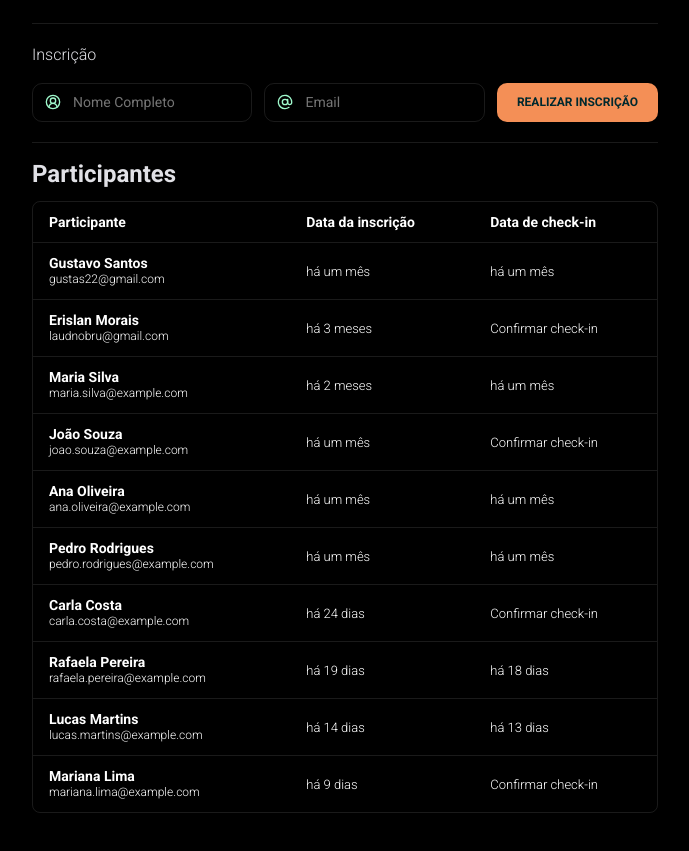
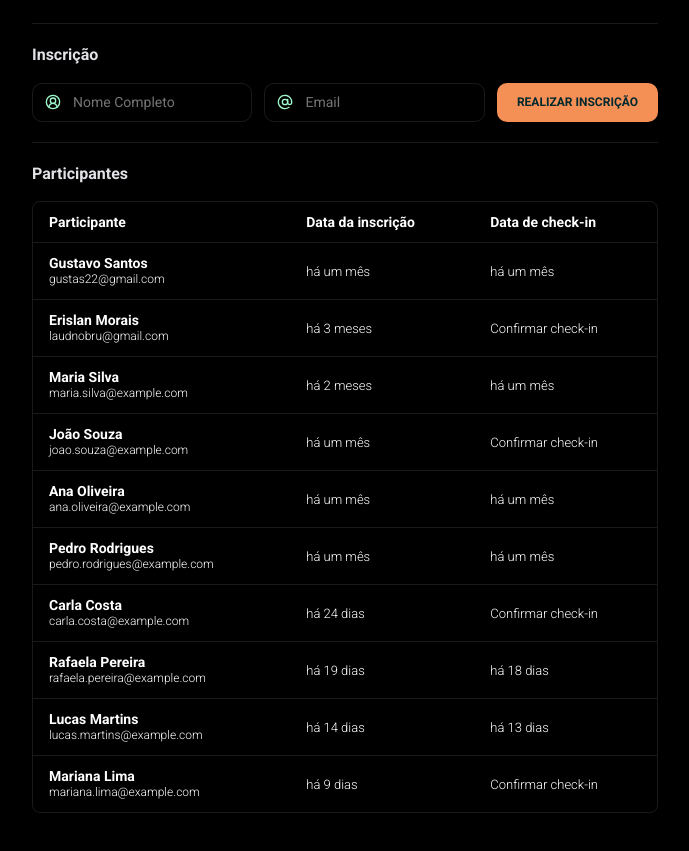
Before and after one commit to VanderleyOliveira/NLW-UNITE, a plain HTML site: page index.html in a window 1280 px wide. Shown: the part 75-926 px from the top of the page, without its empty margins (295-984 px from the left). Drawn offline with nearby package versions, Linux system fonts and the light colour scheme.

Commit message:
salvar css

```diff
--- a/index.css
+++ b/index.css
@@ -63,7 +63,7 @@ input{
 }
 
 fieldset legend, section h2 {
-  font: 700 16px/140px% 'Roboto', sans-serif;
+  font: 700 16px/140%'Roboto', sans-serif;
   color: #E1E1E6;
   padding-bottom: 16px;
 }
```
